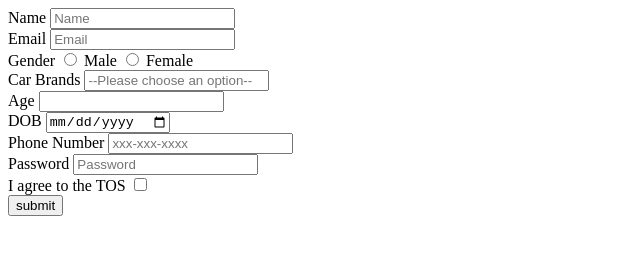
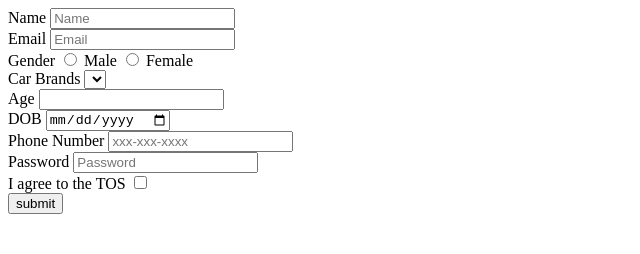
Before and after one commit to acciojob/signup-form-car-rajeshcy, a website: page main.html in a window 1280 px wide. Shown: the whole page, without its empty margins (0-640 px from the left). Drawn offline with Linux system fonts and the light colour scheme.

Commit message:
created a submission

```diff
--- a/main.html
+++ b/main.html
@@ -24,7 +24,7 @@
     <br>
 
     <label for="cars">Car Brands</label>
-    <input type="select" id="cars" placeholder="--Please choose an option--" required>
+    <select id="cars" placeholder="please choose an option"></select>
     <br>
 
     <label for="age">Age</label>
```
